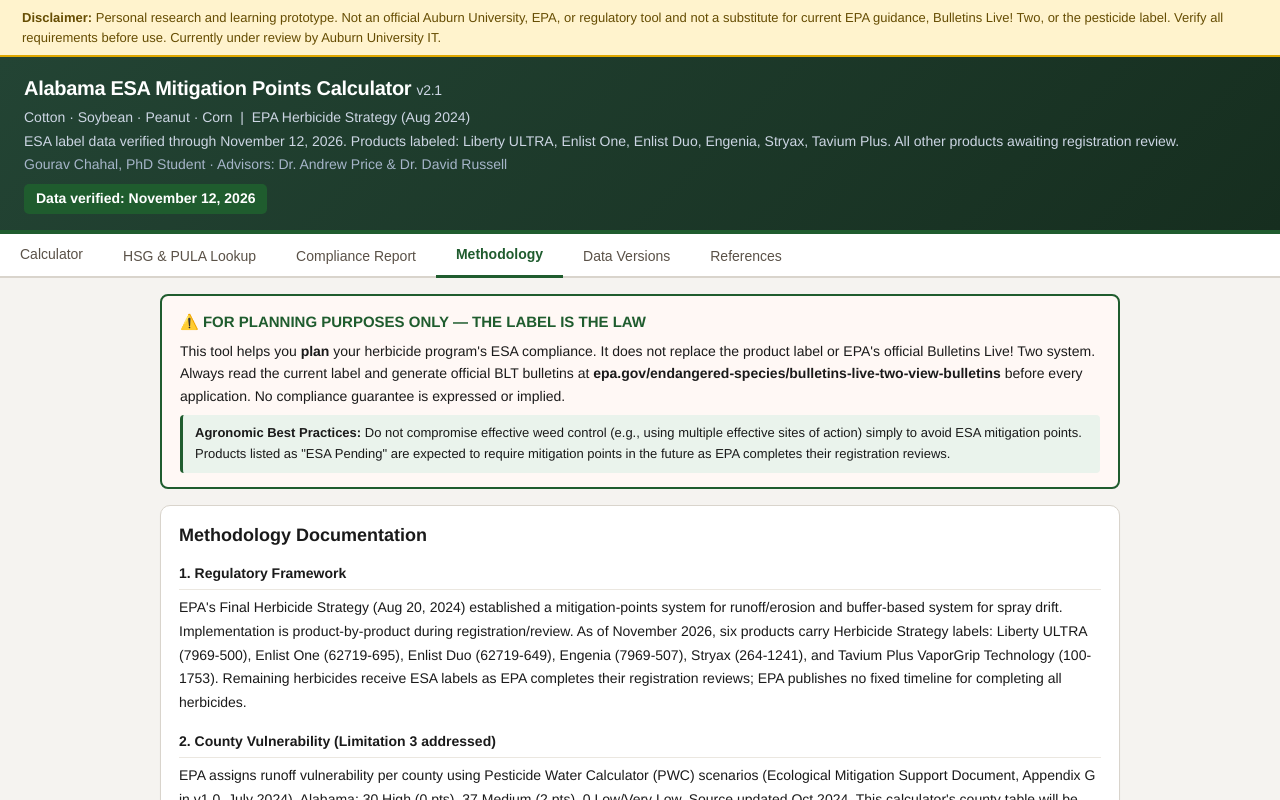
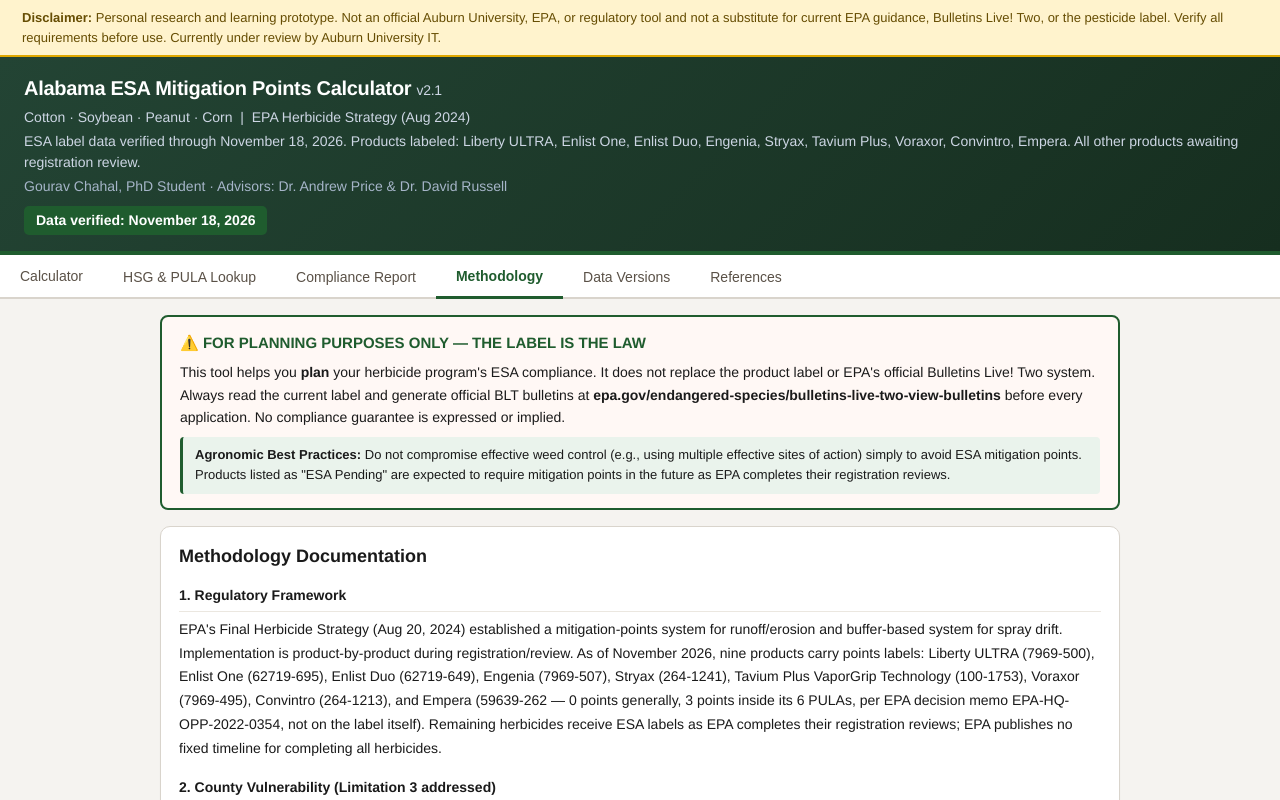
Before and after one commit to gzc0063-hub/alabama-esa-calculator, a React (Create React App) app: page / in a window 1280 px wide. Both pictures are taken after a click on the button "Methodology". Shown: the top 800 px of the page. Built offline with nearby package versions, Linux system fonts and the light colour scheme.

Commit message:
Fix 1: add Voraxor, Convintro, Empera (9 ESA-active products)

```diff
--- a/src/App.js
+++ b/src/App.js
@@ -63,6 +63,10 @@ const HERBS = [
   {id:"engenia",nm:"Engenia",ai:"Dicamba (BAPMA salt)",grp:"4",mfr:"BASF",reg:"7969-507",cr:["C","S"],tm:["POST"],esa:"active",pts:3,ptsCD:null,buf:240,wMax:null,spd:null,blt:true,note:"Over-the-top dicamba, EPA-registered Feb 2026 for the 2026–2027 seasons only (label dated Feb 6, 2026); registration expires Feb 6, 2028 and is under legal challenge. Restricted Use. Minimum 3 runoff/erosion mitigation points outside a PULA, 6 points inside a PULA. Drift buffer up to 240 ft. 1 lb dicamba per season cap; temperature cutoffs apply. Label: do not apply to sand soils with less than 3% organic matter where groundwater is shallow. Approved in Alabama for 2026–2027. See the label and BLT bulletin before every application.",ref:"EPA Reg. 7969-507; EPA label Feb 6, 2026 (PPLS); Auburn Extension May 13, 2026"},
   {id:"stryax",nm:"Stryax",ai:"Dicamba (diglycolamine salt)",grp:"4",mfr:"Bayer",reg:"264-1241",cr:["C","S"],tm:["POST"],esa:"active",pts:3,ptsCD:null,buf:240,wMax:null,spd:null,blt:true,note:"Over-the-top dicamba (replacement for XtendiMax), EPA-registered Feb 2026 for the 2026–2027 seasons only (label dated Feb 6, 2026); registration expires Feb 6, 2028 and is under legal challenge. Restricted Use. Minimum 3 runoff/erosion mitigation points outside a PULA, 6 points inside a PULA. Drift buffer up to 240 ft. 1 lb dicamba per season cap; temperature cutoffs apply. Label: do not apply to sand soils with less than 3% organic matter where groundwater is shallow. Approved in Alabama for 2026–2027. See the label and BLT bulletin before every application.",ref:"EPA Reg. 264-1241; EPA label Feb 6, 2026 (PPLS); Auburn Extension May 13, 2026"},
   {id:"tavium",nm:"Tavium Plus VaporGrip Technology",ai:"Dicamba (diglycolamine salt) + S-metolachlor",grp:"4+15",mfr:"Syngenta",reg:"100-1753",cr:["C","S"],tm:["POST"],esa:"active",pts:3,ptsCD:null,buf:240,wMax:null,spd:null,blt:true,note:"Over-the-top dicamba + S-metolachlor premix, EPA-registered Feb 2026 for the 2026–2027 seasons only (label dated Feb 6, 2026); registration expires Feb 6, 2028 and is under legal challenge. Restricted Use. Minimum 3 runoff/erosion mitigation points outside a PULA, 6 points inside a PULA. Drift buffer up to 240 ft. 1 lb dicamba per season cap; temperature cutoffs apply. Label: do not use on sand or loamy sand soils; no more than one application on coarse-textured soils. Approved in Alabama for 2026–2027. See the label and BLT bulletin before every application.",ref:"EPA Reg. 100-1753; EPA label Feb 6, 2026 (PPLS); Auburn Extension May 13, 2026"},
+
+  {"id":"voraxor","nm":"Voraxor","ai":"Trifludimoxazin + Saflufenacil","grp":"14","mfr":"BASF","reg":"7969-495","cr":["S","N"],"tm":["PRE","BURN"],"esa":"active","pts":6,"ptsCD":null,"buf":15,"wMax":15,"spd":15,"blt":true,"note":"6 runoff points. Corn and soybean in this tool; the label also covers legume vegetables, small grains, sorghum and postharvest/fallow, not cotton or peanut. Do not apply after crop emergence. MSO adjuvant system required for optimum burndown; follow label additive directions. BLT check within 6 months. Drift buffers: 110 ft aerial, 15 ft ground; maximum ground speed 15 mph. Supplied audit reports Alabama-registered, expires 2027 (NOT CONFIRMED from the PPLS label). Supplied audit reports a Ninth Circuit petition filed Aug 28, 2026, Case No. 26-5590 (NOT CONFIRMED from the PPLS label); whether the opening brief was filed by Nov 16, 2026 is NOT CONFIRMED.","ref":"EPA Reg. 7969-495; EPA label June 30, 2026 (PPLS)"},
+  {"id":"convintro","nm":"Convintro","ai":"Diflufenican","grp":"12","mfr":"Bayer","reg":"264-1213","cr":["S","N"],"tm":["PRE"],"esa":"active","pts":2,"ptsCD":null,"buf":0,"wMax":null,"spd":null,"blt":true,"note":"2 runoff points for all field crops on the label. Preplant or preemergence for field corn and soybean. BLT check within 6 months. Supplied audit reports Alabama-registered, expires 2027 (NOT CONFIRMED from the PPLS label). No drift buffer or wind/speed limit verified from the June 30, 2026 label — check the label before use.","ref":"EPA Reg. 264-1213; EPA label June 30, 2026 (PPLS)"},
+  {"id":"empera","nm":"Empera","ai":"Epyrifenacil","grp":"14","mfr":"Valent","reg":"59639-262","cr":["S","N"],"tm":["PRE","BURN"],"esa":"active","pts":0,"ptsCD":null,"buf":0,"wMax":null,"spd":null,"blt":true,"ptsPULA":3,"note":"0 runoff points generally; 3 points inside its 6 PULAs (VSAP), per EPA final decision memo, docket EPA-HQ-OPP-2022-0354, not on the label itself. Memo copy read on goldbergsegalla.com, not regulations.gov; the official regulations.gov copy still needs filing. Preplant for field corn; preplant or preemergence for soybean — follow label timing restrictions. Corn and soybean in this tool; the label also covers canola, wheat, fallow and non-crop bare ground. BLT check within 6 months. Per the supplied NPIRS audit and owner correction, Alabama registration expires Dec 31, 2026; 2027 renewal not filed as of Nov 17, 2026 (NOT CONFIRMED from the PPLS label). Re-check NPIRS in January 2027; Alabama registration for 2027 is NOT CONFIRMED. Buffer, wind and speed limits are not modelled here (0/null are placeholders, not verified absence of limits); check the label before use. PULA points are stored only and are not included in this version's calculation.","ref":"EPA Reg. 59639-262; EPA label Aug 28, 2026 (PPLS); EPA final decision memo, docket EPA-HQ-OPP-2022-0354"},
 
   // Cotton
   {id:"cotoran",nm:"Cotoran 4L",ai:"Fluometuron",grp:"7",mfr:"ADAMA",reg:"66222-181",cr:["C"],tm:["PRE","POST"],esa:"pending",pts:0,buf:0,pw:"Registration review: draft risk assessments published Mar 8, 2021; no interim decision found. EPA publishes no ESA-label timeline for fluometuron.",note:"Standard cotton PRE. Do not use on sandy soils <1% OM.",ref:"ACES IPM-0415"},
@@ -193,8 +197,8 @@ const f = "'DM Sans','Helvetica Neue',system-ui,sans-serif";
 const k = {bg:"#f5f3f0",card:"#fff",bdr:"#d9d4cc",bdrL:"#ebe7e0",tx:"#1a1a1a",txM:"#5a5147",txL:"#8a7b6b",acc:"#1f5c2e",accBg:"#eaf3ec",grn:"#1f6429",grnBg:"#ecf6ee",grnL:"#a0cfa5",amb:"#8a6007",ambBg:"#fdf7e5",red:"#9a281f",redBg:"#fceeed",blu:"#234434",bluBg:"#e6efe9",pur:"#59309b",purBg:"#f3edfc",hdr:"#234434",hdrTx:"#ffffff",tagBg:"#f0ebe3"};
 
 // Last verified data update — UPDATE THIS DATE every time you change any data
-const LAST_DATA_UPDATE = "November 12, 2026";
-const LABEL_COVERAGE_NOTE = "ESA label data verified through November 12, 2026. Products labeled: Liberty ULTRA, Enlist One, Enlist Duo, Engenia, Stryax, Tavium Plus. All other products awaiting registration review.";
+const LAST_DATA_UPDATE = "November 18, 2026";
+const LABEL_COVERAGE_NOTE = "ESA label data verified through November 18, 2026. Products labeled: Liberty ULTRA, Enlist One, Enlist Duo, Engenia, Stryax, Tavium Plus, Voraxor, Convintro, Empera. All other products awaiting registration review.";
 
 export default function App() {
   const [tab, setTab] = useState("calc");
@@ -785,7 +789,7 @@ export default function App() {
         {tab === "methods" && (<div style={s.cd}>
           <h2 style={{margin:"0 0 14px",fontSize:18,fontWeight:800}}>Methodology Documentation</h2>
           {[
-            {t:"1. Regulatory Framework",b:"EPA's Final Herbicide Strategy (Aug 20, 2024) established a mitigation-points system for runoff/erosion and buffer-based system for spray drift. Implementation is product-by-product during registration/review. As of November 2026, six products carry Herbicide Strategy labels: Liberty ULTRA (7969-500), Enlist One (62719-695), Enlist Duo (62719-649), Engenia (7969-507), Stryax (264-1241), and Tavium Plus VaporGrip Technology (100-1753). Remaining herbicides receive ESA labels as EPA completes their registration reviews; EPA publishes no fixed timeline for completing all herbicides."},
+            {t:"1. Regulatory Framework",b:"EPA's Final Herbicide Strategy (Aug 20, 2024) established a mitigation-points system for runoff/erosion and buffer-based system for spray drift. Implementation is product-by-product during registration/review. As of November 2026, nine products carry points labels: Liberty ULTRA (7969-500), Enlist One (62719-695), Enlist Duo (62719-649), Engenia (7969-507), Stryax (264-1241), Tavium Plus VaporGrip Technology (100-1753), Voraxor (7969-495), Convintro (264-1213), and Empera (59639-262 — 0 points generally, 3 points inside its 6 PULAs, per EPA decision memo EPA-HQ-OPP-2022-0354, not on the label itself). Remaining herbicides receive ESA labels as EPA completes their registration reviews; EPA publishes no fixed timeline for completing all herbicides."},
             {t:"2. County Vulnerability (Limitation 3 addressed)",b:"EPA assigns runoff vulnerability per county using Pesticide Water Calculator (PWC) scenarios (Ecological Mitigation Support Document, Appendix G in v1.0, July 2024). Alabama: 30 High (0 pts), 37 Medium (2 pts), 0 Low/Very Low. Source updated Oct 2024. This calculator's county table will be updated when EPA revises classifications; EPA publishes no revision schedule for the county list. Current data version indicator shown in Data Versions tab."},
             {t:"3. HSG Integration (Limitation 1 RESOLVED)",b:"Enlist products use a tiered point system: 4 points for Hydrologic Soil Group A or B; 6 points for HSG C or D. This version queries USDA's Soil Data Access REST API (sdmdataaccess.nrcs.usda.gov/tabular/post.rest) using SDA_Get_Mukey_from_intersection_with_WktWgs84() to retrieve the dominant component's hydgrp at user-supplied coordinates. The result auto-adjusts Enlist product requirements in the Calculator tab. Dual/undrained groups (e.g., A/D, B/D) are resolved to the drained classification; this assumes the soil can be adequately drained — where drainage is uncertain, use the more limiting (higher-letter) group."},
             {t:"4. PULA Integration (Limitation 2 RESOLVED)",b:"EPA publishes PULA polygons as an ArcGIS Map Service (Item ID: 83c55a9cfea24f18a816b7a5933a7eb5). This version queries the service's FeatureServer endpoint with an esriGeometryPoint spatial intersection to detect PULAs at user coordinates. Results are informational — official compliance requires generating bulletins from EPA's Bulletins Live! Two system. The BLT REST API (epa.gov/endangered-species/public-rest-api-bulletins) provides product-specific bulletin data in JSON format."},
```
